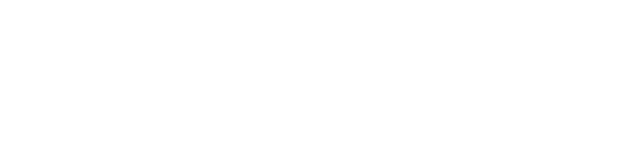
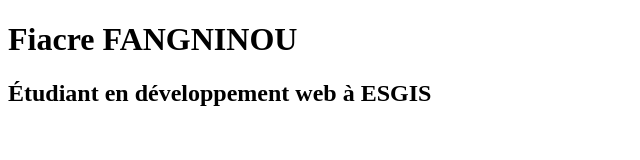
Before and after one commit to Fiacre9693/mon-cv, a plain HTML site: page index.html in a window 1280 px wide. Shown: the whole page, without its empty margins (0-640 px from the left). Drawn offline with Linux system fonts and the light colour scheme.

Commit message:
mise en place de la section titre

```diff
--- a/index.html
+++ b/index.html
@@ -7,6 +7,9 @@
     <link rel="stylesheet" href="style.css">
 </head>
 <body>
-
+ <header>
+    <h1>Fiacre FANGNINOU</h1>
+    <h2>Étudiant en développement web à ESGIS</h2>
+</header>
 </body>
 </html>
```
